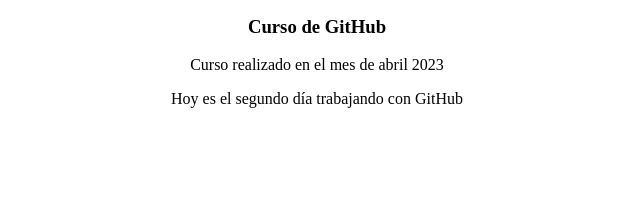
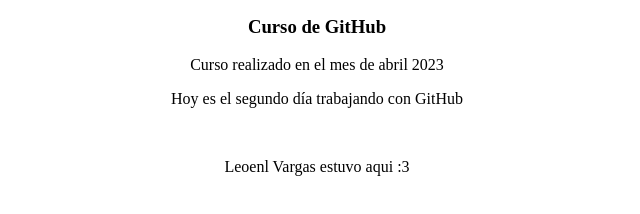
Before and after one commit to Luan555/Bigdata, a plain HTML site: page index.html in a window 1280 px wide. Shown: the part 88-302 px from the top of the page, without its empty margins (323-963 px from the left). Drawn offline with Linux system fonts and the light colour scheme.

Commit message:
Edite el archivo de mi compañero haciendo seña de que estuve ahí

```diff
--- a/index.html
+++ b/index.html
@@ -13,6 +13,8 @@
     <h3>Curso de GitHub</h3>
     <p>Curso realizado en el mes de abril 2023</p>
     <P>Hoy es el segundo día trabajando con GitHub</P>
+    <br>
+    <p>Leoenl Vargas estuvo aqui :3</p>
     </center>
 </body>
 </html>
```
